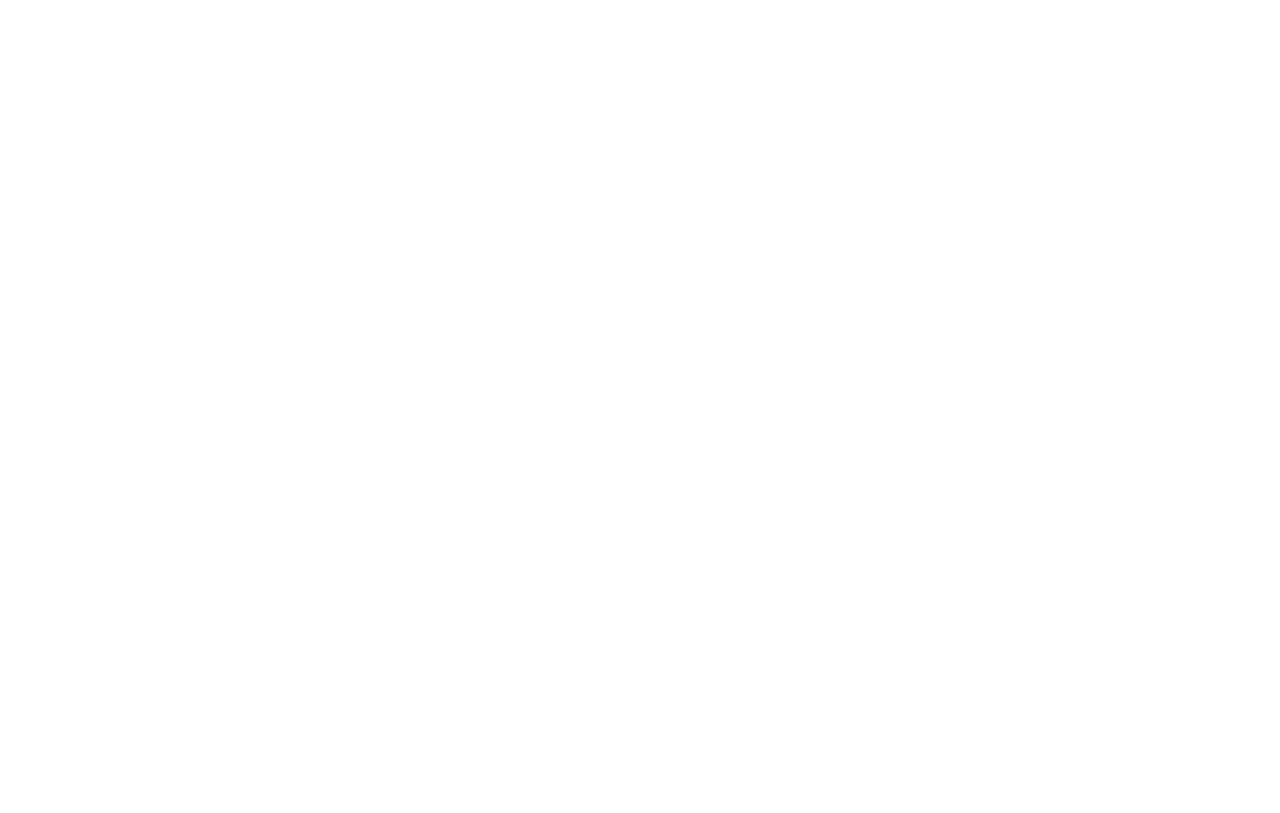
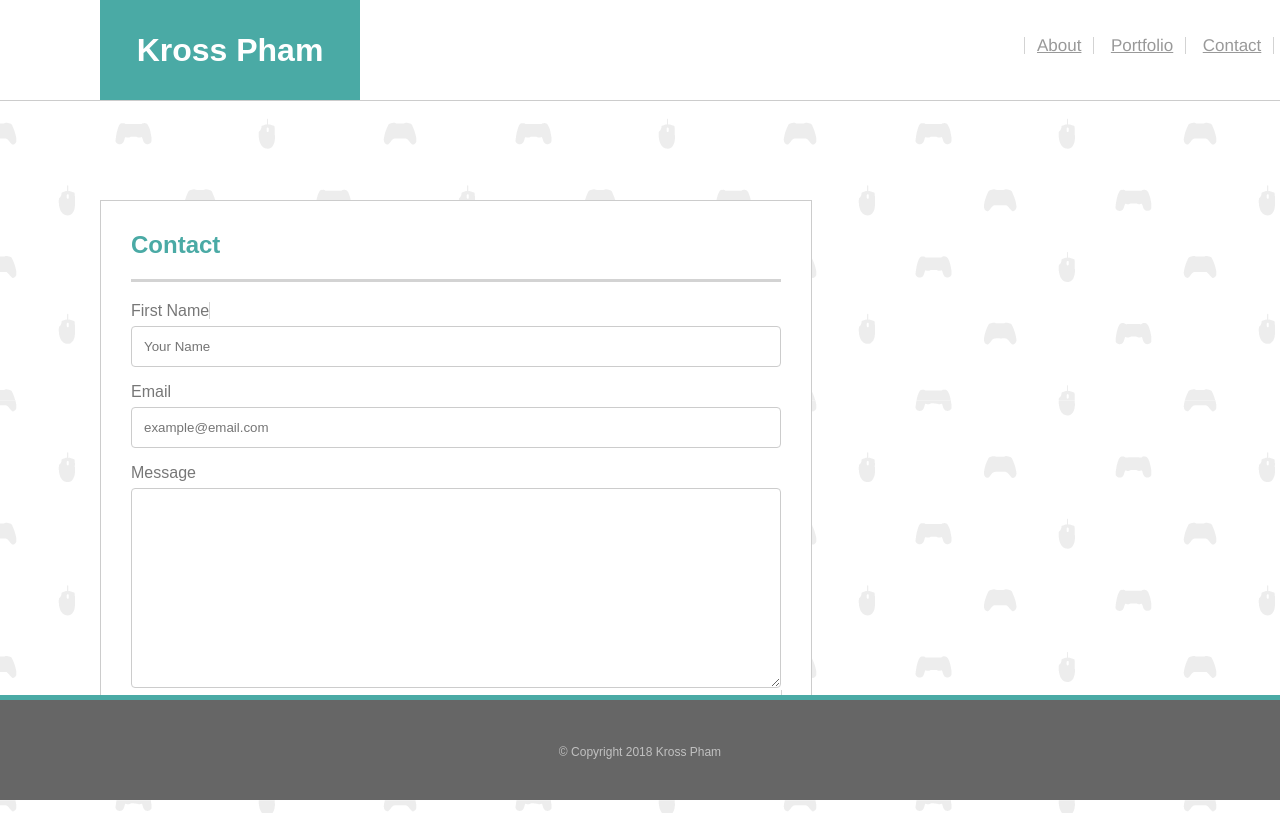
Before and after one commit to projectkross/Basic-Portfolio, a plain HTML site: page contact.html in a window 1280 px wide. Shown: the top 813 px of the page. Drawn offline with Linux system fonts and the light colour scheme.

Commit message:
revision html css

```diff
--- a/assets/css/style.css
+++ b/assets/css/style.css
@@ -1,25 +1,27 @@
-/*.container {
+.container {
     position: absolute;
     width: 100%;
-}*/
+    height: 100%;
+}
 
 body {
+	font-family: 'Arial', 'Helvetica Neue', Helvetica, sans-serif;
 	margin:0;
 	padding:0;
 }
 
 header {
-	height: 80px;
+	position: fixed;
+	height: 100px;
 	width: 100%;
-	margin-top:-25px;
 	border-bottom: solid #ccc 1px;
 	background:#fff;
 }
 
 h1 {
-	line-height:80px;
+	margin-top: 0;
+	line-height:100px;
 	width:260px;
-	height:100%;
 	margin-left:100px;
 	background:#4aaaa5;
 	color:#fff;
@@ -29,7 +31,7 @@ h1 {
 
 ul {
 	position: absolute;
-	top: 12px;
+	top: 20px;
 	left:960px;
  }
 
@@ -49,8 +51,7 @@ a {
 section {
 	float:left;
 	overflow:auto;
-	margin-top: 120px;
-	margin-left: 100px;
+	margin-top: 200px;
 	padding: 30px 30px 30px 30px;
 	background: #fff;
 	color:#777;
@@ -101,10 +102,10 @@ a.Icons{
 }
 
 .Footer {
-	position: absolute;
+	position: fixed;
 	bottom: 0;
 	border-top: solid #4aaaa5 5px;
-	height:105px;
+	height:100px;
 	width:100%;
 	background-color:#666;
 	clear:both;
@@ -117,3 +118,25 @@ p#FooterText {
 	line-height:105px;
 	margin: 0;
 }
+
+/* contact */
+
+.Contact {
+	width: 650px;
+	border: 1px solid #ccc;
+	margin-left: 100px;
+	overflow: auto;
+	margin-bottom: 200px;
+}
+
+
+input[type=text], select, textarea {
+    width: 100%;
+    padding: 12px;
+    border: 1px solid #ccc;
+    border-radius: 4px;
+    box-sizing: border-box;
+    margin-top: 6px;
+    margin-bottom: 16px;
+    resize: vertical;
+}
--- a/contact.html
+++ b/contact.html
@@ -0,0 +1,65 @@
+<!DOCTYPE html>
+<html>
+
+	<head>
+		<meta charset="UTF-8">
+		<!-- <link rel="stylesheet" type="text/css" href="assets/css/reset.css"> -->
+		<link rel="stylesheet" type="text/css" href="assets/css/style.css">
+			<title>Kross Pham Portfolio</title>
+	</head>
+
+	<body background="assets/images/gaming-pattern.png">
+
+		<header>
+		 	<h1>Kross Pham</h1>
+		 	<ul>
+		 		<li><a></a></li>
+				<li><a href="index.html">About</a></li>
+				<li><a href="portfolio.html"> Portfolio</a></li>
+				<li><a href="contact.html">Contact</a></li>
+			</ul>
+		</header>
+
+	<!-- 	<div class="container"> -->
+
+			<section class="Contact">
+
+				<h2 id="ContactMe">Contact</h2>
+				<form id="ContactForm">
+
+   					<li><label for="name">First Name</label></li>
+    				<input type="text" id="name" name="name" placeholder="Your Name" required="required"></
+
+    				<li><label for="email">Email</label>
+    					<input type="text" id="email" name="email" placeholder="example@email.com" required="required"></li>
+
+    				<li><label for="message">Message</label>
+    				<textarea id="message" name="message" placeholder="" style="height:200px"></textarea> </li>
+    				<li><input type="submit" value="Submit"></li>
+
+ 				 </form>
+
+			</section>
+
+
+			<section class="Sidebar">
+				<h2 id="ConLinks">Connect with me</h2>
+				<div class="LinkIcons">
+					<a class="Icons" href= "https://github.com/projectkross"><img src="assets/images/GitHub.png" alt="GitHub" style="width:55px;"></a>
+				<a class="Icons" href= "www.linkedin.com/in/krosspham"><img src="assets/images/LinkedIn.png" alt="LinkedIn" style="width:55px;"></a>
+				</div>
+			</section>
+
+		</div>
+
+
+	<footer class="Footer">
+		<p id=FooterText>© Copyright 2018 Kross Pham</p>
+		</footer>
+
+
+
+	</body>
+
+
+</html>
```
Also changed, not shown: index.html (+7 -4 lines).
